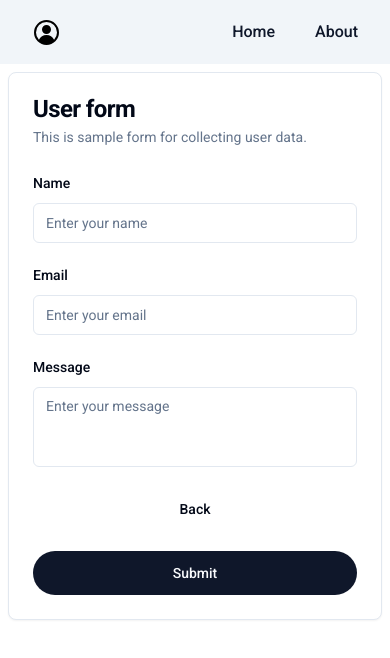
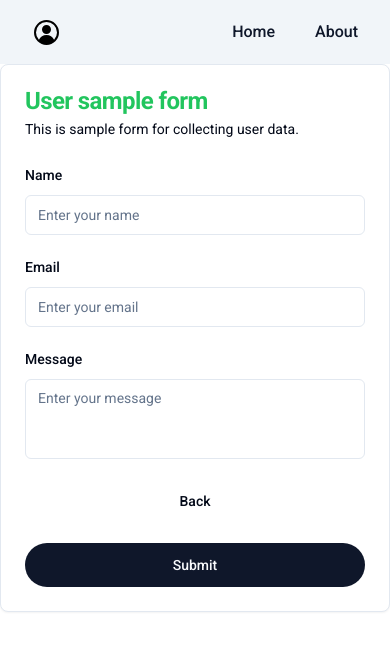
Before and after one commit to hiiamuu/userApp, a Next.js app: page /about in a window 390 px wide. Shown: the top 658 px of the page. Built offline with nearby package versions, Linux system fonts and the light colour scheme.

Commit message:
worked on home page design

```diff
--- a/app/about/page.tsx
+++ b/app/about/page.tsx
@@ -5,11 +5,11 @@ import { Card, CardContent, CardDescription, CardHeader, CardTitle } from "@/com
 const Aboutpage = () => {
 	return (
 		<>
-			<main className="conatiner md:m-5 m-2 flex justify-center">
+			<main className="conatiner md:m-5 flex justify-center">
 				<Card className="w-full md:p-5">
 					<CardHeader>
-						<CardTitle>User form</CardTitle>
-						<CardDescription>This is sample form for collecting user data.</CardDescription>
+						<CardTitle className="text-green-500">User sample form</CardTitle>
+						<CardDescription className="text-grey-200">This is sample form for collecting user data.</CardDescription>
 					</CardHeader>
 					<CardContent>
 						<SampleForm />
--- a/app/page.tsx
+++ b/app/page.tsx
@@ -3,8 +3,10 @@ import Link from "next/link";
 type User = {
 	id: number;
 	name: string;
+	username: string;
 	website: string;
 	email: string;
+	phone: string;
 };
 
 async function getData() {
```
